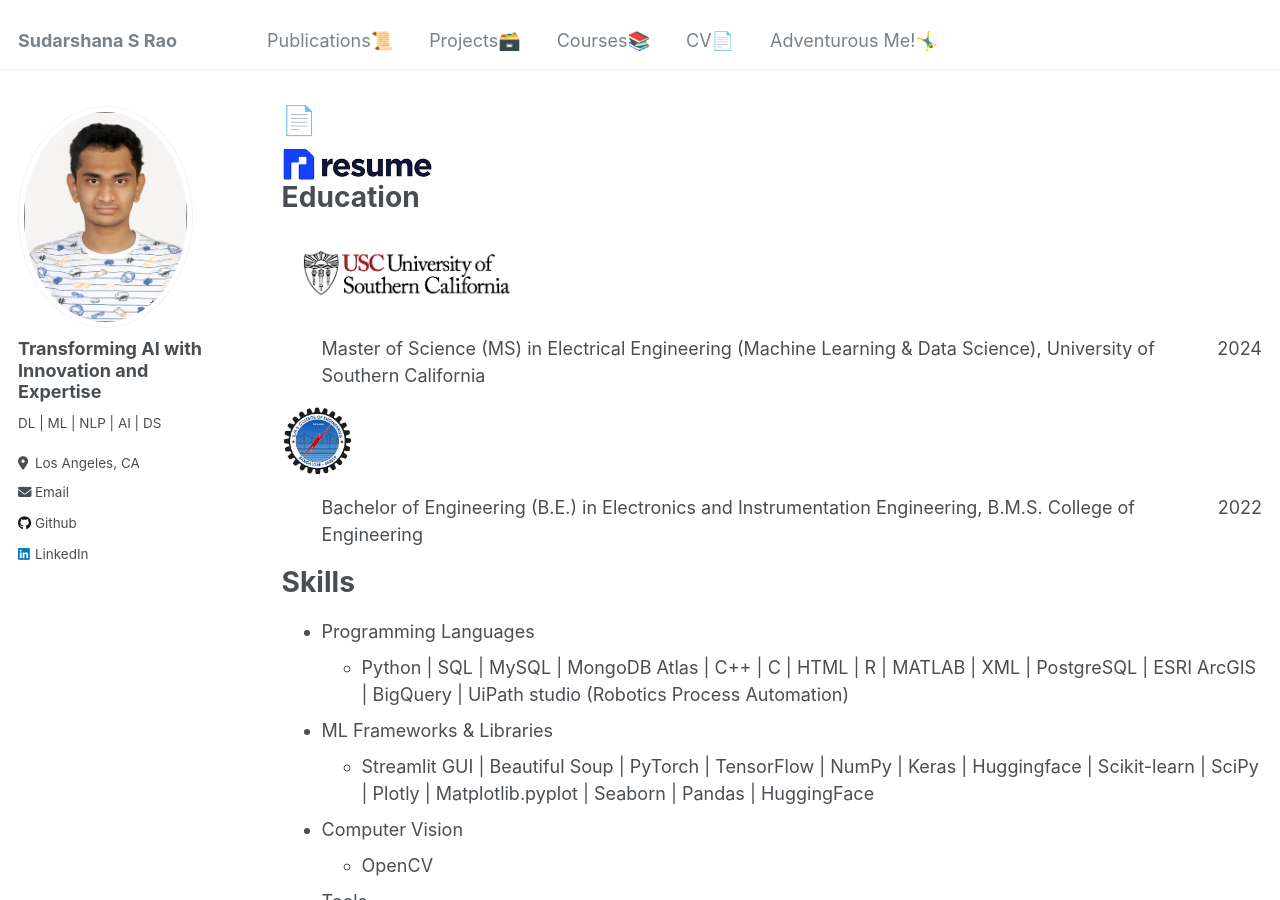
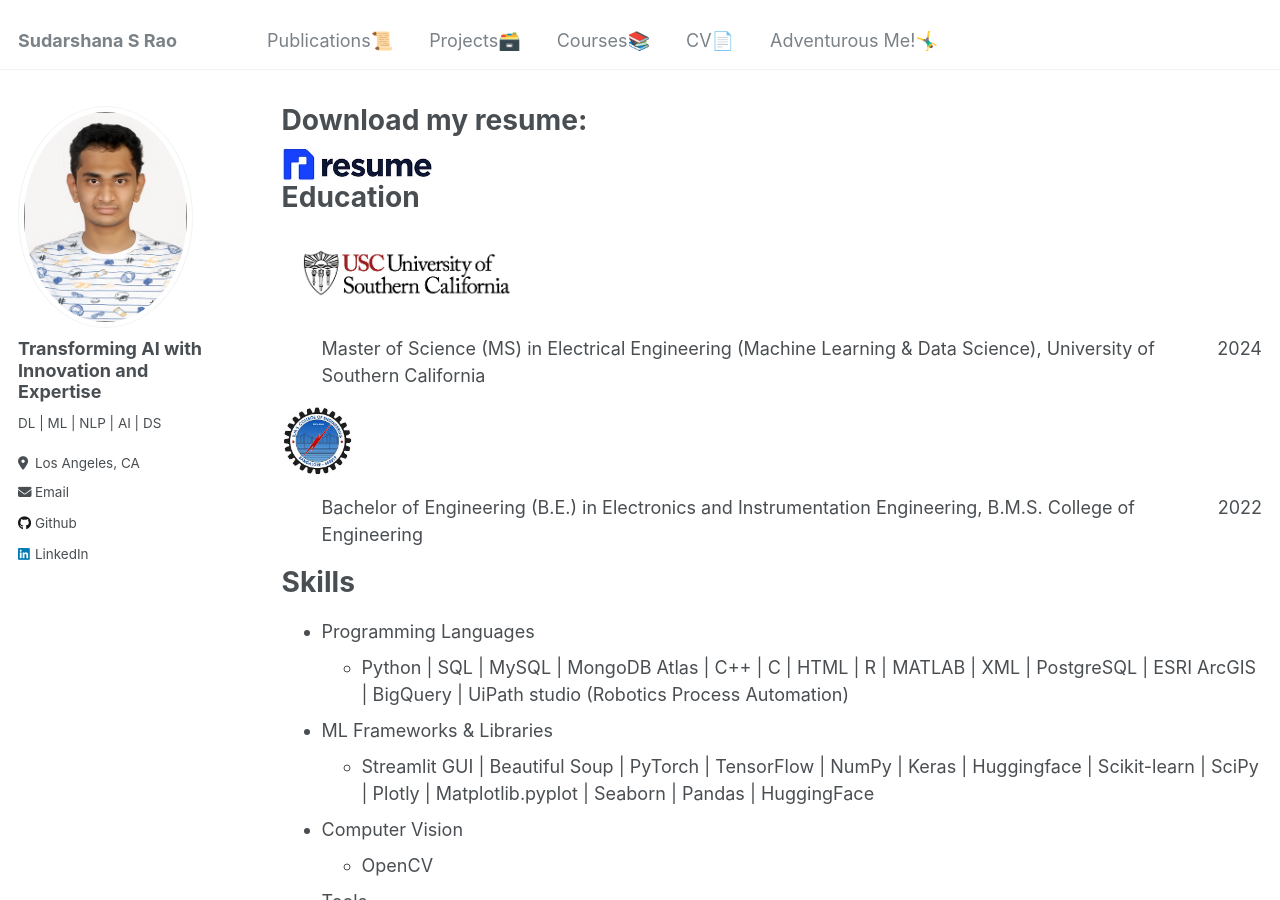
Before and after one commit to SudarshanaSRao/SudarshanaSRao.github.io, a Jekyll site: the page built from _pages/cv.md, in a window 1280 px wide and 900 px high. Built offline with Jekyll 4.4.1, drawn with Linux system fonts in a browser that asks for light colours.

Commit message:
Update cv.md

```diff
--- a/_pages/cv.md
+++ b/_pages/cv.md
@@ -1,6 +1,7 @@
 ---
 layout: archive
-title: 📄
+title: "Download my resume:"
+excerpt: "CV📄"
 permalink: /cv/
 author_profile: true
 redirect_from:
```
